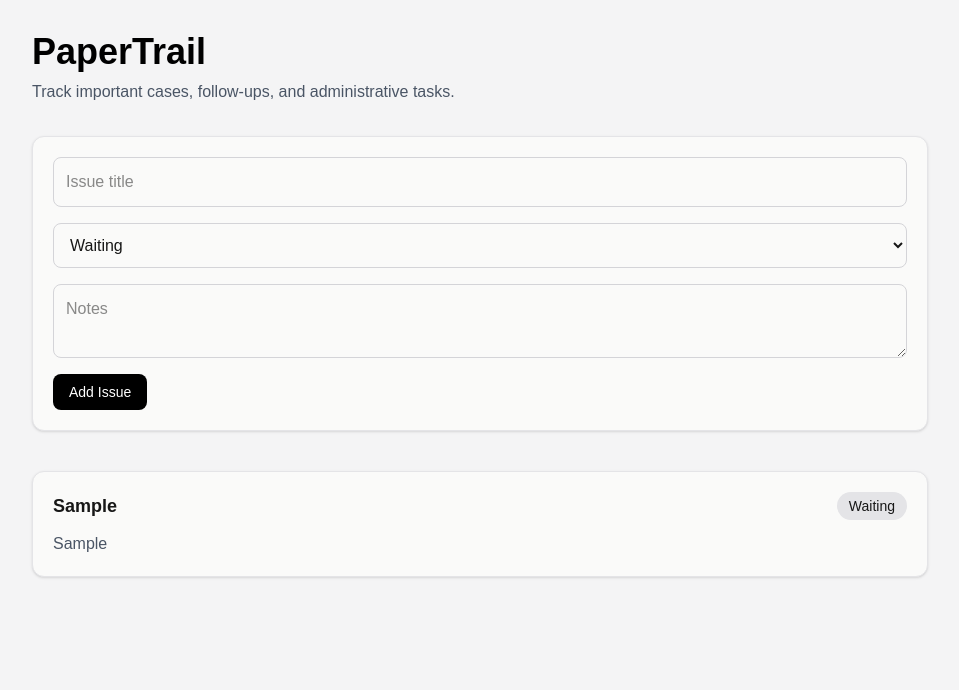
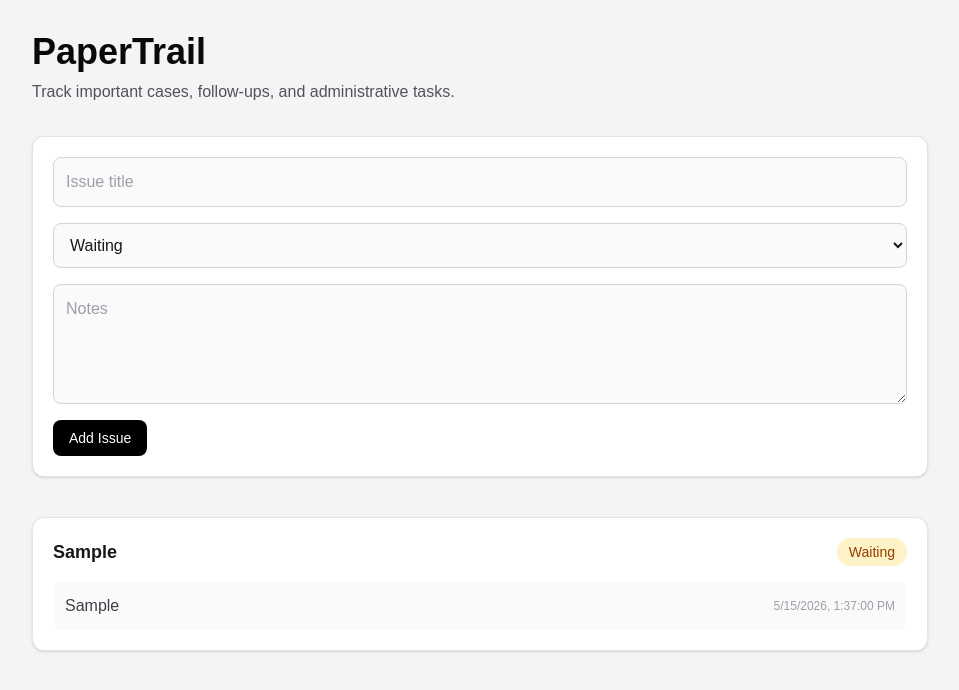
Before and after one commit to ksantiago/papertrail, a Next.js app: page / in a window 1280 px wide. Both pictures are taken after typing "Sample", "Sample" into the empty fields and a click on the button "Add Issue". Shown: the top 690 px of the page, without its empty margins (160-1119 px from the left). Built offline with nearby package versions, Linux system fonts and the light colour scheme.

Commit message:
refactor issues to support timestamped notes

```diff
--- a/src/app/page.tsx
+++ b/src/app/page.tsx
@@ -1,12 +1,17 @@
 "use client";
 
 import React, { useState } from "react";
+type Note = {
+  id: number;
+  body: string;
+  createdAt: string;
+};
 
 type Issue = {
   id: number;
   title: string;
   status: string;
-  notes: string;
+  notes: Note[];
 };
 
 export default function Home() {
@@ -23,7 +28,13 @@ export default function Home() {
       id: Date.now(),
       title,
       status,
-      notes,
+      notes: [
+        {
+          id: Date.now(),
+          body: notes,
+          createdAt: new Date().toLocaleString(),
+        },
+      ],
     };
 
     setIssues([...issues, newIssue]);
@@ -37,16 +48,16 @@ export default function Home() {
     <main className="min-h-screen bg-zinc-100 p-8">
       <div className="mx-auto max-w-4xl">
         <div>
-          <h1 className="text-4xl font-bold text-black">PaperTrail</h1>
+          <h1 className="text-4xl font-bold text-zinc-950">PaperTrail</h1>
 
-          <p className="mt-2 text-gray-600">
+          <p className="mt-2 text-zinc-600">
             Track important cases, follow-ups, and administrative tasks.
           </p>
         </div>
 
         <form
           onSubmit={handleAddIssue}
-          className="mt-8 rounded-xl border border-zinc-200 bg-stone-50 p-5 shadow-sm"
+          className="mt-8 rounded-xl border border-zinc-200 bg-white p-5 shadow-sm"
         >
           <div className="flex flex-col gap-4">
             <input
@@ -54,13 +65,13 @@ export default function Home() {
               placeholder="Issue title"
               value={title}
               onChange={(event) => setTitle(event.target.value)}
-              className="rounded-lg border border-zinc-300 p-3"
+              className="rounded-lg border border-zinc-300 bg-zinc-50 p-3 text-zinc-900 placeholder:text-zinc-400 focus:border-zinc-500 focus:outline-none"
             />
 
             <select
               value={status}
               onChange={(event) => setStatus(event.target.value)}
-              className="rounded-lg border border-zinc-300 p-3"
+              className="rounded-lg border border-zinc-300 bg-zinc-50 p-3 text-zinc-900 focus:border-zinc-500 focus:outline-none"
             >
               <option value="Waiting">Waiting</option>
               <option value="In Progress">In Progress</option>
@@ -73,12 +84,12 @@ export default function Home() {
               placeholder="Notes"
               value={notes}
               onChange={(event) => setNotes(event.target.value)}
-              className="rounded-lg border border-zinc-300 p-3"
+              className="min-h-[120px] rounded-lg border border-zinc-300 bg-zinc-50 p-3 text-zinc-900 placeholder:text-zinc-400 focus:border-zinc-500 focus:outline-none"
             />
 
             <button
               type="submit"
-              className="w-fit rounded-lg bg-black px-4 py-2 text-sm font-medium text-white hover:bg-gray-800"
+              className="w-fit rounded-lg bg-black px-4 py-2 text-sm font-medium text-white transition hover:bg-zinc-800"
             >
               Add Issue
             </button>
@@ -86,25 +97,42 @@ export default function Home() {
         </form>
 
         {issues.length === 0 ? (
-          <div className="mt-10 rounded-xl border border-zinc-200 bg-stone-50 p-5 shadow-sm">
-            <p className="text-gray-500">No active issues yet.</p>
+          <div className="mt-10 rounded-xl border border-zinc-200 bg-white p-5 shadow-sm">
+            <p className="text-zinc-500">No active issues yet.</p>
           </div>
         ) : (
           <div className="mt-10 flex flex-col gap-4">
             {issues.map((issue) => (
               <div
                 key={issue.id}
-                className="rounded-xl border border-zinc-200 bg-stone-50 p-5 shadow-sm"
+                className="rounded-xl border border-zinc-200 bg-white p-5 shadow-sm"
               >
                 <div className="flex items-center justify-between">
-                  <h2 className="text-lg font-semibold">{issue.title}</h2>
+                  <h2 className="text-lg font-semibold text-zinc-900">
+                    {issue.title}
+                  </h2>
+                  <p className="mt-1 text-sm text-zinc-500">
+                    {issue.createdAt}
+                  </p>
 
-                  <span className="rounded-full bg-zinc-200 px-3 py-1 text-sm">
+                  <span className="rounded-full bg-amber-100 px-3 py-1 text-sm font-medium text-amber-800">
                     {issue.status}
                   </span>
                 </div>
 
-                <p className="mt-3 text-gray-600">{issue.notes}</p>
+                <div className="mt-4 flex flex-col gap-3">
+                  {issue.notes.map((note) => (
+                    <div key={note.id} className="rounded-lg bg-zinc-50 p-3">
+                      <div className="flex items-center justify-between gap-4">
+                        <p className="text-zinc-700">{note.body}</p>
+
+                        <span className="shrink-0 text-xs text-zinc-400">
+                          {note.createdAt}
+                        </span>
+                      </div>
+                    </div>
+                  ))}
+                </div>
               </div>
             ))}
           </div>
```
